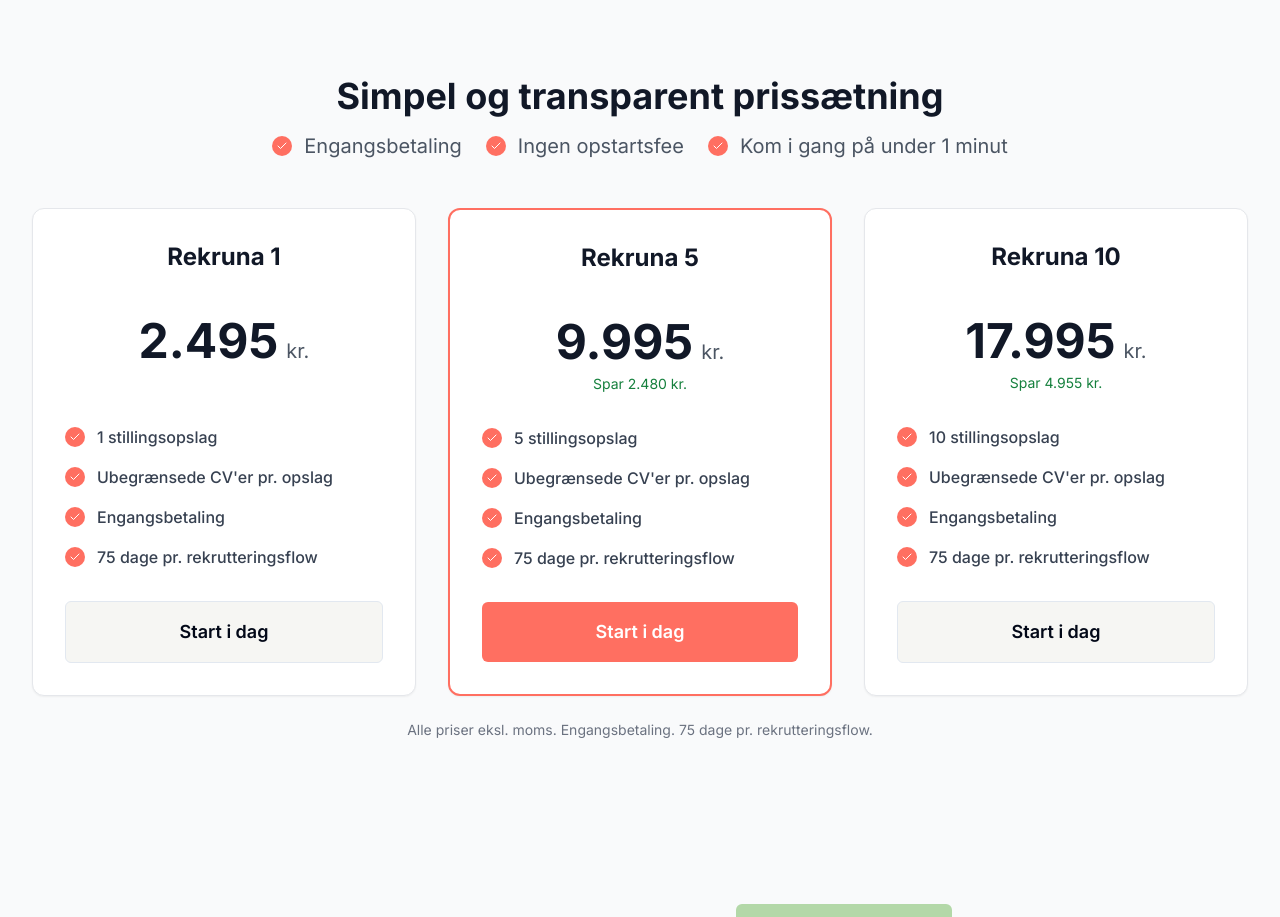
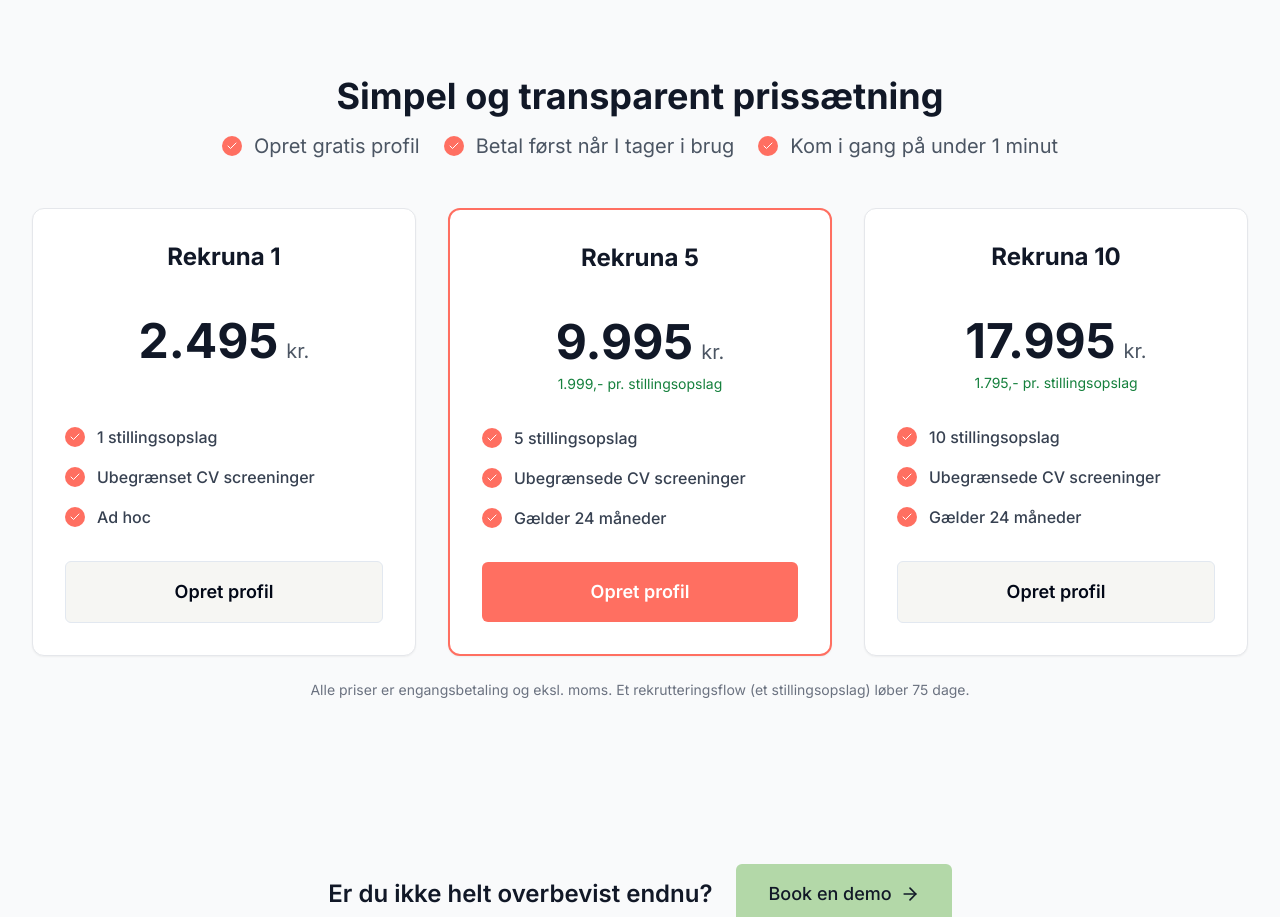
Before and after one commit to jHojborg/Rekruna, a Next.js app: page / in a window 1280 px wide. Shown: the part 4280-5197 px from the top of the page. Built offline with nearby package versions, Linux system fonts and the light colour scheme; no server answers.

Commit message:
Price card update

```diff
--- a/app/page.tsx
+++ b/app/page.tsx
@@ -63,7 +63,7 @@ export default function LandingPage() {
                     <Check className="w-3 h-3 text-white" />
                   </div>
                 </div>
-                <span>Engangsbetaling</span>
+                <span>Opret gratis profil</span>
               </div>
               <div className="flex items-center">
                 <div className="flex-shrink-0 mr-3">
@@ -71,7 +71,7 @@ export default function LandingPage() {
                 <Check className="w-3 h-3 text-white" />
                   </div>
                 </div>
-                <span>Ingen opstartsfee</span>
+                <span>Betal først når I tager i brug</span>
               </div>
               <div className="flex items-center">
                 <div className="flex-shrink-0 mr-3">
@@ -103,9 +103,9 @@ export default function LandingPage() {
                 priceSuffix: "kr.",
                 features: [
                   "1 stillingsopslag",
-                  "Ubegrænsede CV'er pr. opslag",
-                  "Engangsbetaling",
-                  "75 dage pr. rekrutteringsflow",
+                  "Ubegrænset CV screeninger",
+                  "Ad hoc",
+
                 ],
                 highlighted: false,
                 tier: 'rekruna_1',
@@ -114,12 +114,12 @@ export default function LandingPage() {
                 title: "Rekruna 5",
                 finalPrice: "9.995",
                 priceSuffix: "kr.",
-                savingsText: "Spar 2.480 kr.",
+                savingsText: "1.999,- pr. stillingsopslag",
                 features: [
                   "5 stillingsopslag",
-                  "Ubegrænsede CV'er pr. opslag",
-                  "Engangsbetaling",
-                  "75 dage pr. rekrutteringsflow",
+                  "Ubegrænsede CV screeninger",
+                  "Gælder 24 måneder",
+
                 ],
                 highlighted: true,
                 tier: 'rekruna_5',
@@ -128,12 +128,12 @@ export default function LandingPage() {
                 title: "Rekruna 10",
                 finalPrice: "17.995",
                 priceSuffix: "kr.",
-                savingsText: "Spar 4.955 kr.",
+                savingsText: "1.795,- pr. stillingsopslag",
                 features: [
                   "10 stillingsopslag",
-                  "Ubegrænsede CV'er pr. opslag",
-                  "Engangsbetaling",
-                  "75 dage pr. rekrutteringsflow",
+                  "Ubegrænsede CV screeninger",
+                  "Gælder 24 måneder",
+
                 ],
                 highlighted: false,
                 tier: 'rekruna_10',
@@ -151,7 +151,7 @@ export default function LandingPage() {
                     priceSuffix={plan.priceSuffix}
                     savingsText={plan.savingsText}
                     features={plan.features}
-                    ctaText="Start i dag"
+                    ctaText="Opret profil"
                     highlighted={plan.highlighted}
                     ctaHref="/signup"
                   />
@@ -159,7 +159,7 @@ export default function LandingPage() {
               </div>
             )
           })()}
-          <p className="mt-6 text-center text-sm text-gray-500">Alle priser eksl. moms. Engangsbetaling. 75 dage pr. rekrutteringsflow.</p>
+          <p className="mt-6 text-center text-sm text-gray-500">Alle priser er engangsbetaling og eksl. moms. Et rekrutteringsflow (et stillingsopslag) løber 75 dage.</p>
         </div>
       </section>
 
```
